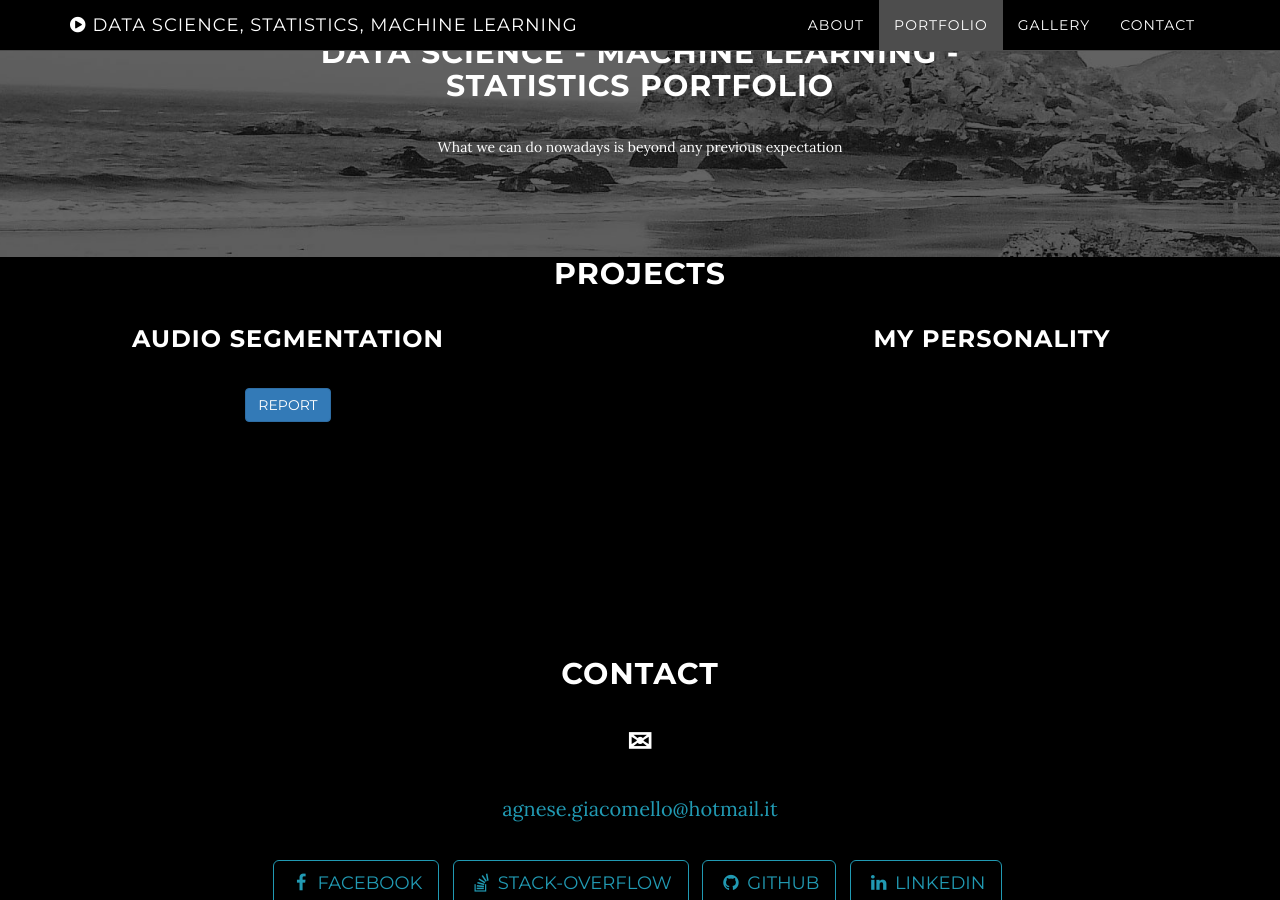
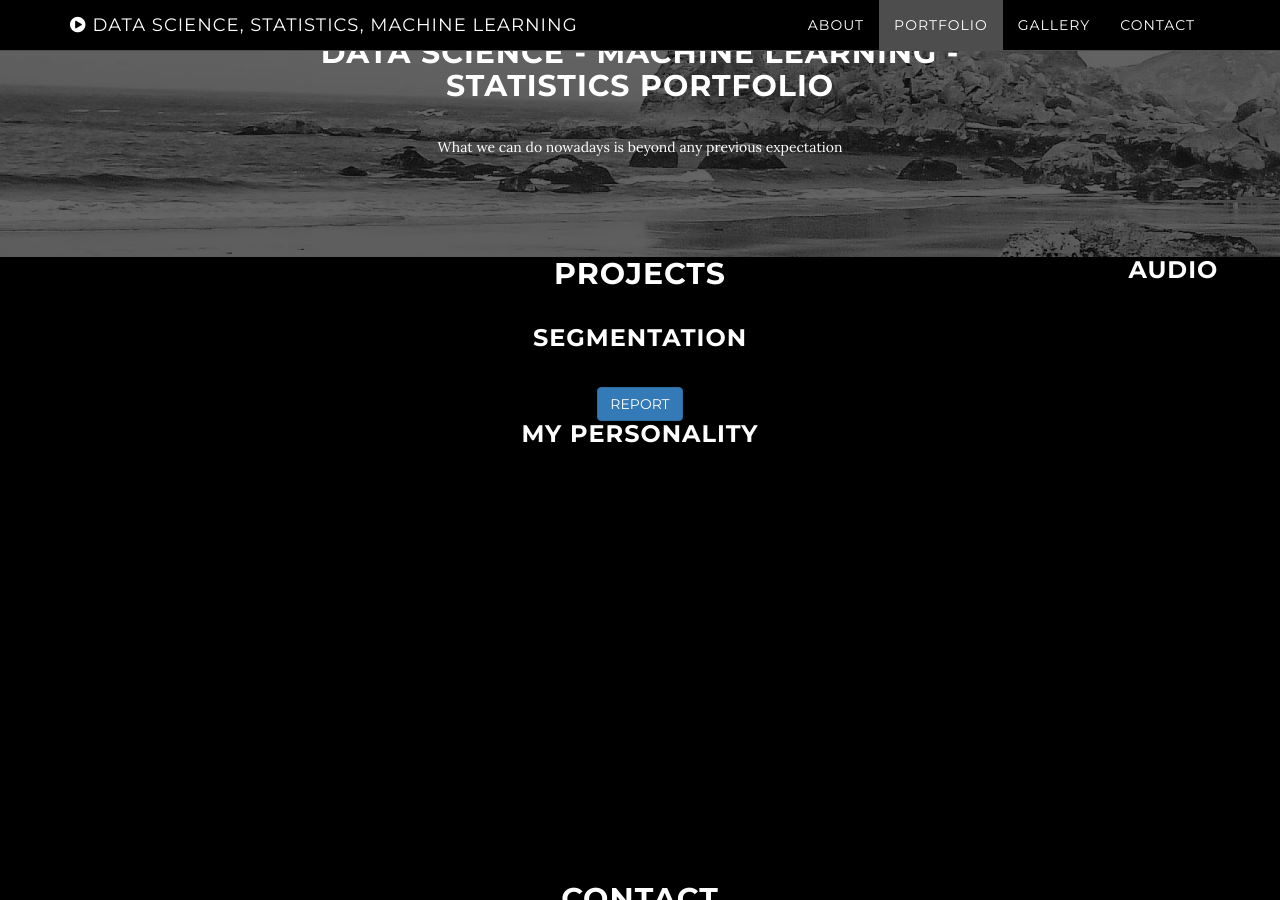
Before and after one commit to AgneseG/AgneseG.github.io, a Jekyll site: the page built from index.html, in a window 1280 px wide and 900 px high, scrolled down 2401 px. Built offline with Jekyll 4.4.1, drawn with Linux system fonts in a browser that asks for light colours.

Commit message:
Update download.html

```diff
--- a/_includes/download.html
+++ b/_includes/download.html
@@ -16,17 +16,14 @@
 <h2 class="col-lg-8 col-lg-offset-2"> Projects </h2>
 
 
-<div class="cont1">
+
   <h3 >Audio Segmentation</h3>
   <a href="https://drive.google.com/file/d/1sbcjbPFX8HLIGBosnztp05XA7lDKWVVw/view?usp=sharing" target="_blank" class="btn btn-primary">Report</a>
 
-  <div style="clear:both;"></div>
-</div>
 
-<div class="cont">
+
   <h3 >My Personality</h3>
-  <div style="clear:both;"></div>
-</div>
+
 
 
 
```
